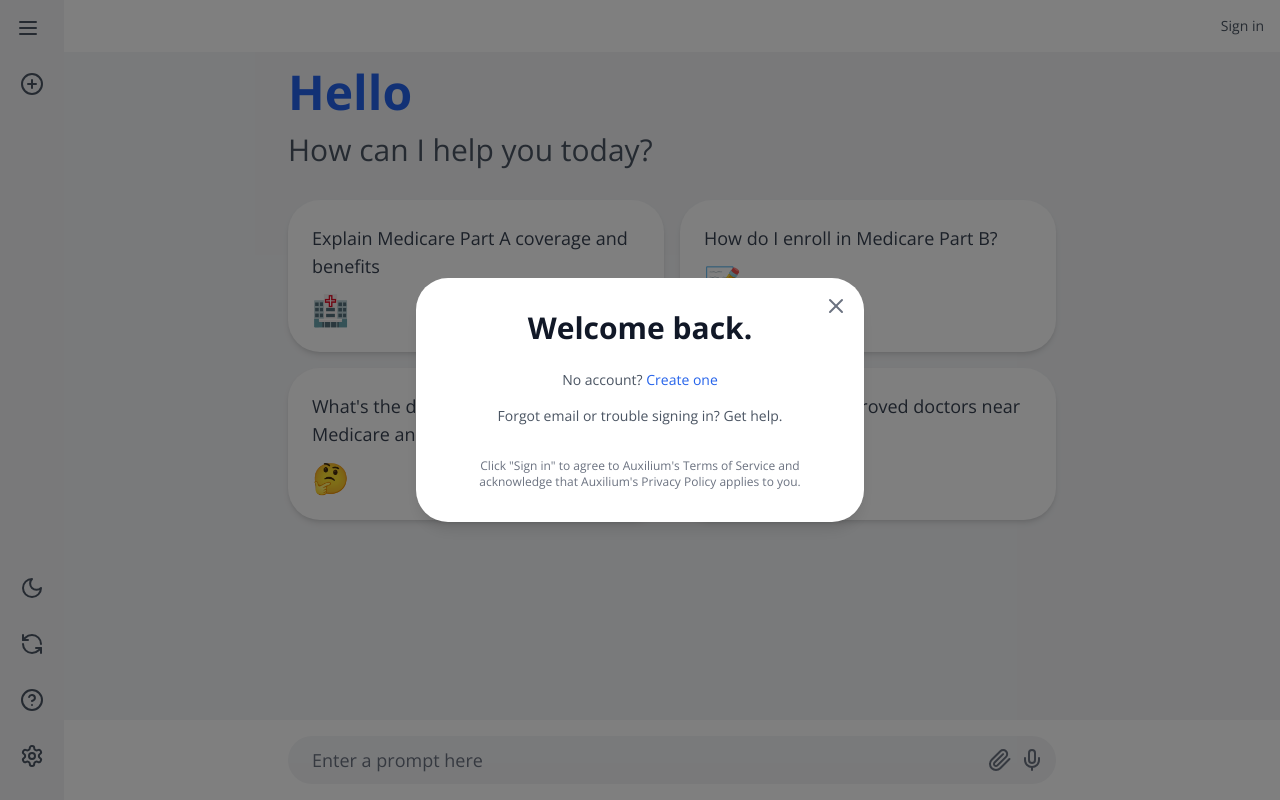
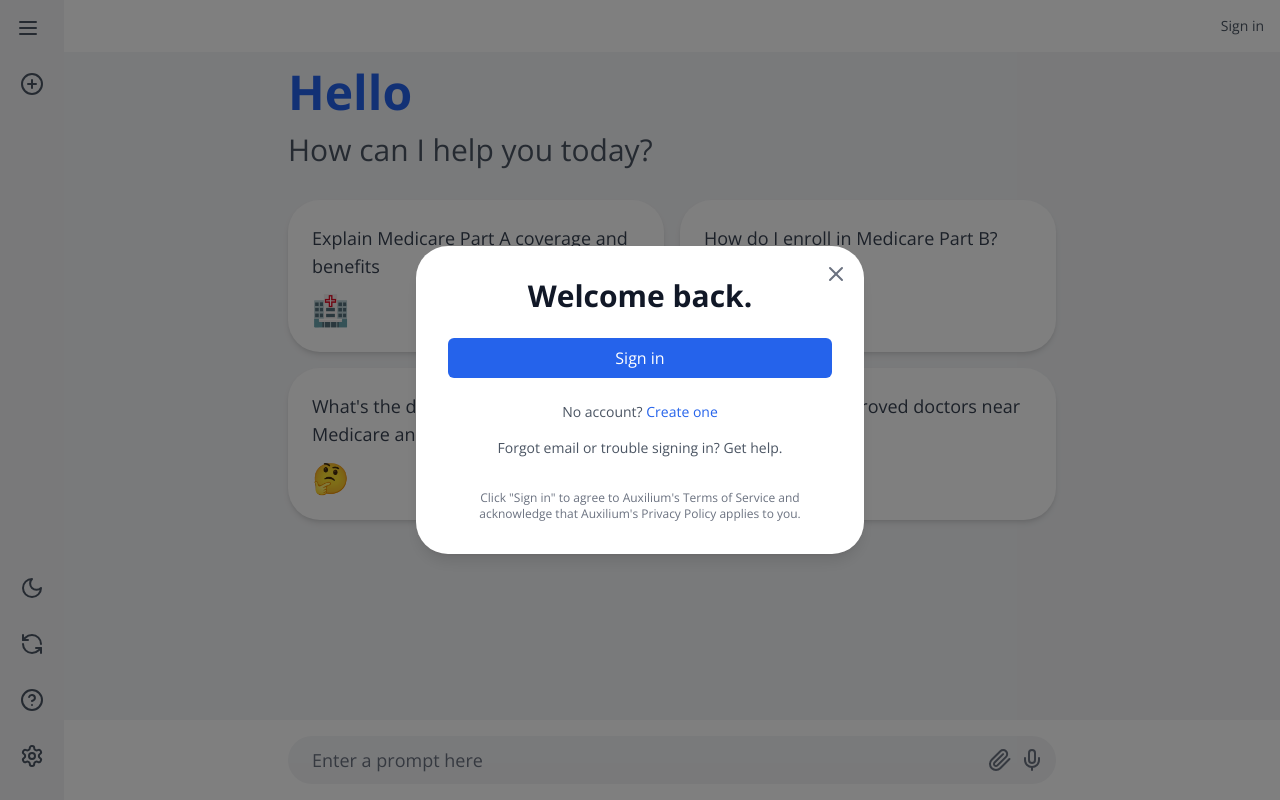
Before and after one commit to binniela/one-piece, a Next.js app: page / in a window 1280 px wide. Both pictures are taken after a click on the button "Sign in". Built offline with nearby package versions, Linux system fonts and the light colour scheme.

Commit message:
Update SSOPopup.tsx

```diff
--- a/components/SSOPopup.tsx
+++ b/components/SSOPopup.tsx
@@ -38,6 +38,10 @@
         <div className="space-y-4">
           {/* SSO buttons here (unchanged) */}
         </div>
+        <form onSubmit={handleSubmit} className="space-y-4">
+          {/* Your form inputs go here */}
+          <button type="submit" className="w-full bg-blue-600 text-white py-2 rounded-md">{buttonText}</button>
+        </form>
         <p className="text-center mt-6 text-sm">
           <span className={isDarkMode ? 'text-gray-400' : 'text-gray-600'}>{alternateActionText}</span>{' '}
           <a href="#" className="text-blue-600 hover:underline" onClick={() => onLogin({ name: 'New User' })}>{alternateActionLink}</a>
@@ -46,7 +50,7 @@
           <a href="#" className={`${isDarkMode ? 'text-gray-400' : 'text-gray-600'} hover:underline`}>Forgot email or trouble signing in? Get help.</a>
         </p>
         <p className={`text-center text-xs ${isDarkMode ? 'text-gray-500' : 'text-gray-500'} mt-8`}>
-          Click "Sign in" to agree to Auxilium's Terms of Service and acknowledge that Auxilium's Privacy Policy applies to you.
+          Click &quot;{buttonText}&quot; to agree to Auxilium&apos;s Terms of Service and acknowledge that Auxilium&apos;s Privacy Policy applies to you.
         </p>
       </div>
     </div>
```
